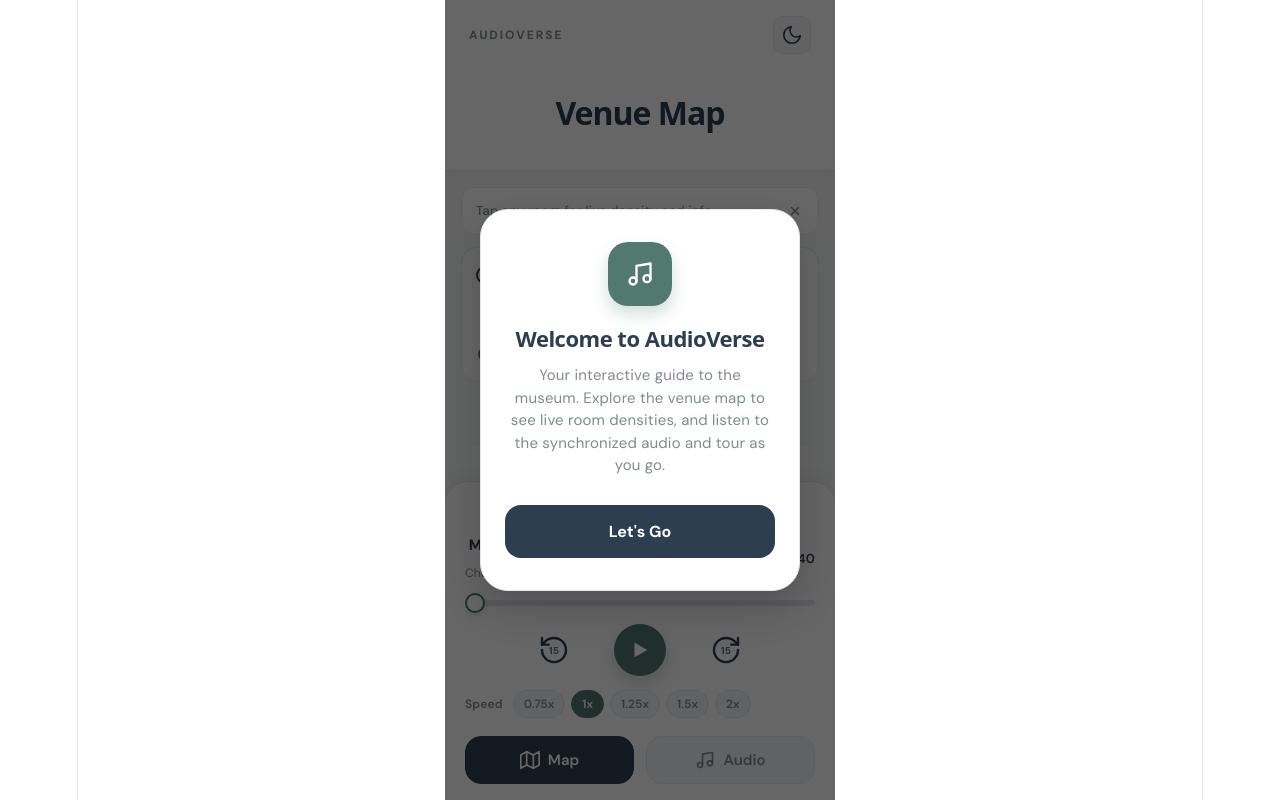
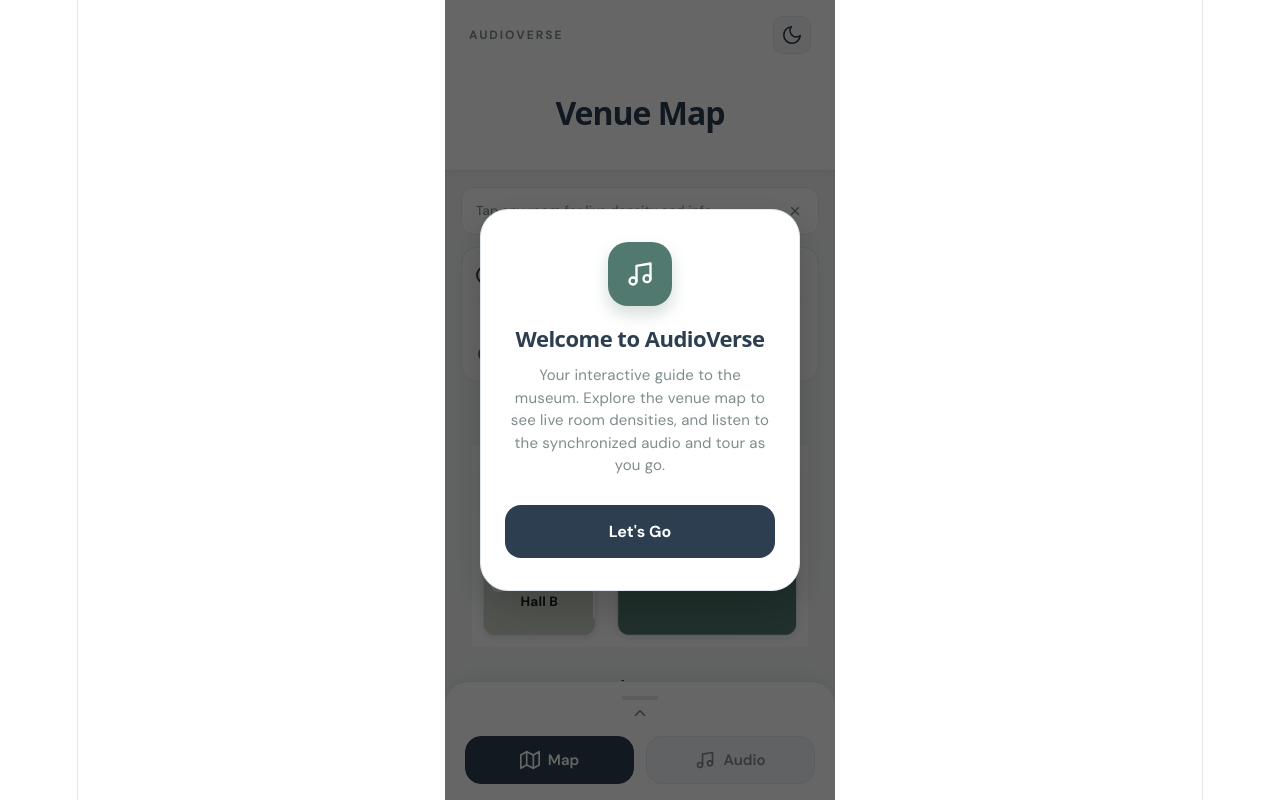
Before and after one commit to Jparamee/CTRL4, a Vue app in the folder 4.semester/fidget app concept/: page / in a window 1280 px wide. Built offline with nearby package versions, Linux system fonts and the light colour scheme.

Commit message:
down first time

```diff
--- a/4.semester/fidget app concept/src/components/BottomDock.vue
+++ b/4.semester/fidget app concept/src/components/BottomDock.vue
@@ -28,13 +28,15 @@
           type="range" class="slider playback-slider" v-model="playbackPos"
           min="0" max="760" step="1"
           :style="{ '--p': (playbackPos / 760 * 100) + '%' }"
-          @mousedown="pauseForSeek"
+          @mousedown.stop="pauseForSeek"
           @touchstart.stop="pauseForSeek"
+          @touchmove.stop
+          @touchend.stop
           @change="resumeAfterSeek"
         />
 
         <div class="transport">
-          <button class="tbtn" @click="skip(-15)">
+          <button class="tbtn" @click.stop="skip(-15)">
             <svg width="32" height="32" viewBox="0 0 24 24" fill="none" stroke="currentColor" stroke-width="1.8" stroke-linecap="round" stroke-linejoin="round">
               <path d="M3 12a9 9 0 1 0 9-9 9.75 9.75 0 0 0-6.74 2.74L3 8"/>
               <path d="M3 3v5h5"/>
@@ -42,7 +44,7 @@
             </svg>
           </button>
 
-          <button class="tbtn play" @click="togglePlay">
+          <button class="tbtn play" @click.stop="togglePlay">
             <svg v-if="!playing" width="22" height="22" viewBox="0 0 24 24" fill="currentColor">
               <polygon points="6 4 20 12 6 20 6 4"/>
             </svg>
@@ -52,7 +54,7 @@
             </svg>
           </button>
 
-          <button class="tbtn" @click="skip(15)">
+          <button class="tbtn" @click.stop="skip(15)">
             <svg width="32" height="32" viewBox="0 0 24 24" fill="none" stroke="currentColor" stroke-width="1.8" stroke-linecap="round" stroke-linejoin="round">
               <path d="M21 12a9 9 0 1 1-9-9 9.75 9.75 0 0 1 6.74 2.74L21 8"/>
               <path d="M21 3v5h-5"/>
@@ -68,7 +70,7 @@
               v-for="s in speeds" :key="s"
               class="speed-chip"
               :class="{ active: speed === s }"
-              @click="speed = s"
+              @click.stop="speed = s"
             >{{ s }}x</button>
           </div>
         </div>
@@ -76,7 +78,7 @@
     </div>
 
     <div class="bottom-nav">
-      <button class="nav-tab" :class="{ active: activeTab === 'map' }" @click="$emit('switch-tab', 'map')">
+      <button class="nav-tab" :class="{ active: activeTab === 'map' }" @click.stop="$emit('switch-tab', 'map')">
         <svg width="20" height="20" viewBox="0 0 24 24" fill="none" stroke="currentColor" stroke-width="2" stroke-linecap="round" stroke-linejoin="round">
           <polygon points="1 6 1 22 8 18 16 22 23 18 23 2 16 6 8 2 1 6"/>
           <line x1="8" y1="2" x2="8" y2="18"/>
@@ -84,7 +86,7 @@
         </svg>
         Map
       </button>
-      <button class="nav-tab" :class="{ active: activeTab === 'audio' }" @click="$emit('switch-tab', 'audio')">
+      <button class="nav-tab" :class="{ active: activeTab === 'audio' }" @click.stop="$emit('switch-tab', 'audio')">
         <svg width="20" height="20" viewBox="0 0 24 24" fill="none" stroke="currentColor" stroke-width="2" stroke-linecap="round" stroke-linejoin="round">
           <path d="M9 18V5l12-2v13"/>
           <circle cx="6" cy="18" r="3"/>
@@ -97,19 +99,31 @@
 </template>
 
 <script setup>
-import { ref, computed, watch, onMounted, onUnmounted } from 'vue'
+import { ref, computed, watch, onMounted, onUnmounted, nextTick } from 'vue'
 
-defineProps({ activeTab: String })
+const props = defineProps({ activeTab: String })
 defineEmits(['switch-tab'])
 
 const playbackPos = ref(0)
 const playing = ref(false)
-const collapsed = ref(false)
+// 1. Player now starts collapsed!
+const collapsed = ref(true)
 const speed = ref(1)
 
 const speeds = [0.75, 1, 1.25, 1.5, 2]
 let timer = null
 let wasPlayingBeforeSeek = false
+
+// 2. Track if it has been auto-expanded yet
+let hasAutoExpanded = false
+
+// 3. Watch the tab prop to trigger the auto-expand
+watch(() => props.activeTab, (newTab) => {
+  if (newTab === 'audio' && !hasAutoExpanded) {
+    collapsed.value = false
+    hasAutoExpanded = true
+  }
+})
 
 // --- Responsive Swipe & Drag Logic ---
 const sectionRef = ref(null)
@@ -120,9 +134,16 @@ const dragOffset = ref(0)
 let touchStartY = 0
 
 onMounted(() => {
-  // Automatically measures the true height of the player UI
   if (sectionRef.value) {
-    fullHeight.value = sectionRef.value.offsetHeight
+    fullHeight.value = sectionRef.value.offsetHeight || 190
+  }
+})
+
+// Ensures accurate height measurement when un-collapsing
+watch(collapsed, async (isCollapsed) => {
+  if (!isCollapsed && sectionRef.value) {
+    await nextTick()
+    fullHeight.value = sectionRef.value.offsetHeight || 190
   }
 })
 
@@ -136,7 +157,7 @@ function onTouchStart(e) {
   dragOffset.value = 0
 
   if (sectionRef.value) {
-    fullHeight.value = sectionRef.value.offsetHeight
+    fullHeight.value = sectionRef.value.offsetHeight || 190
   }
 }
 
@@ -145,7 +166,6 @@ function onTouchMove(e) {
   const currentY = e.touches[0].clientY
   const delta = currentY - touchStartY
 
-  // Prevent dragging past the limits
   if (collapsed.value && delta > 0) return
   if (!collapsed.value && delta < 0) return
 
@@ -156,7 +176,6 @@ function onTouchEnd() {
   if (!isDragging.value) return
   isDragging.value = false
 
-  // Threshold to determine if it should collapse or expand fully
   if (collapsed.value && dragOffset.value < -40) {
     collapsed.value = false
   } else if (!collapsed.value && dragOffset.value > 40) {
@@ -166,7 +185,6 @@ function onTouchEnd() {
   dragOffset.value = 0
 }
 
-// Binds the exact pixel height to follow your finger
 const wrapperStyle = computed(() => {
   let currentHeight = collapsed.value ? 0 : fullHeight.value
 
```
